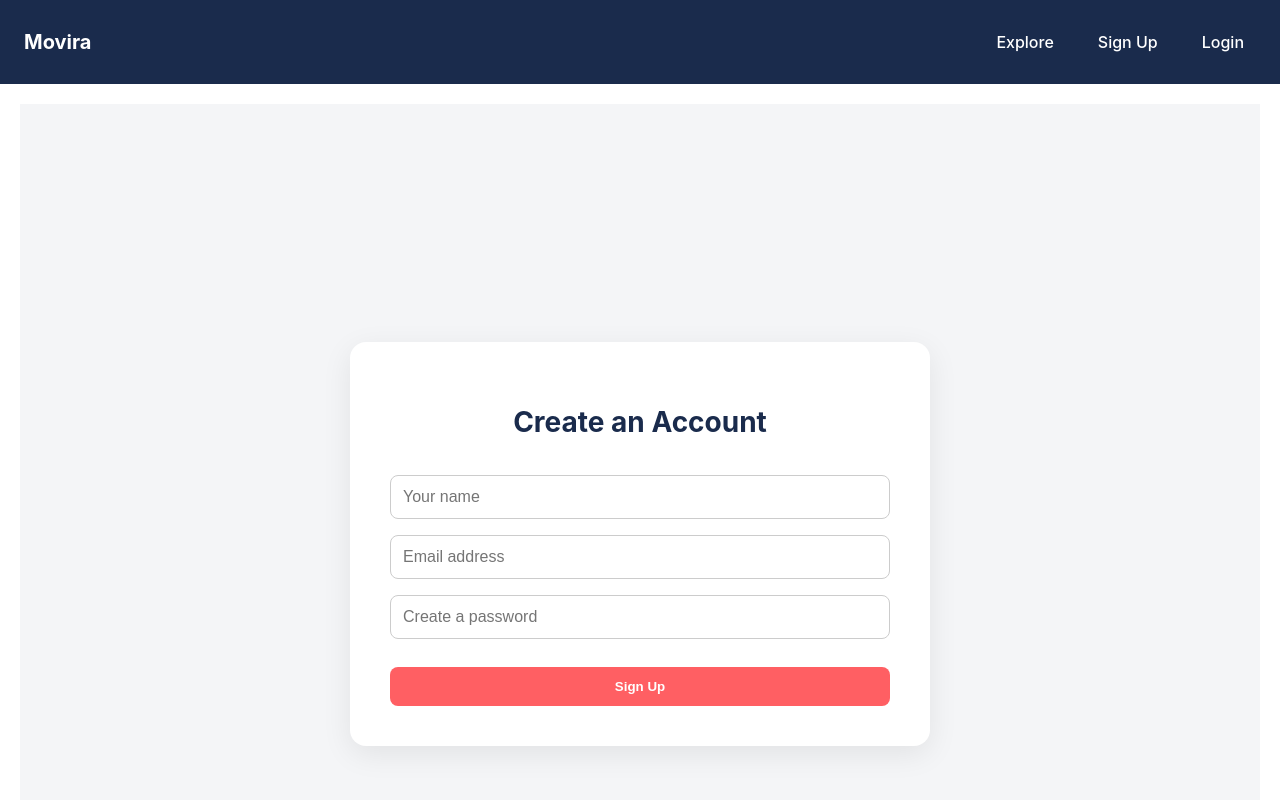
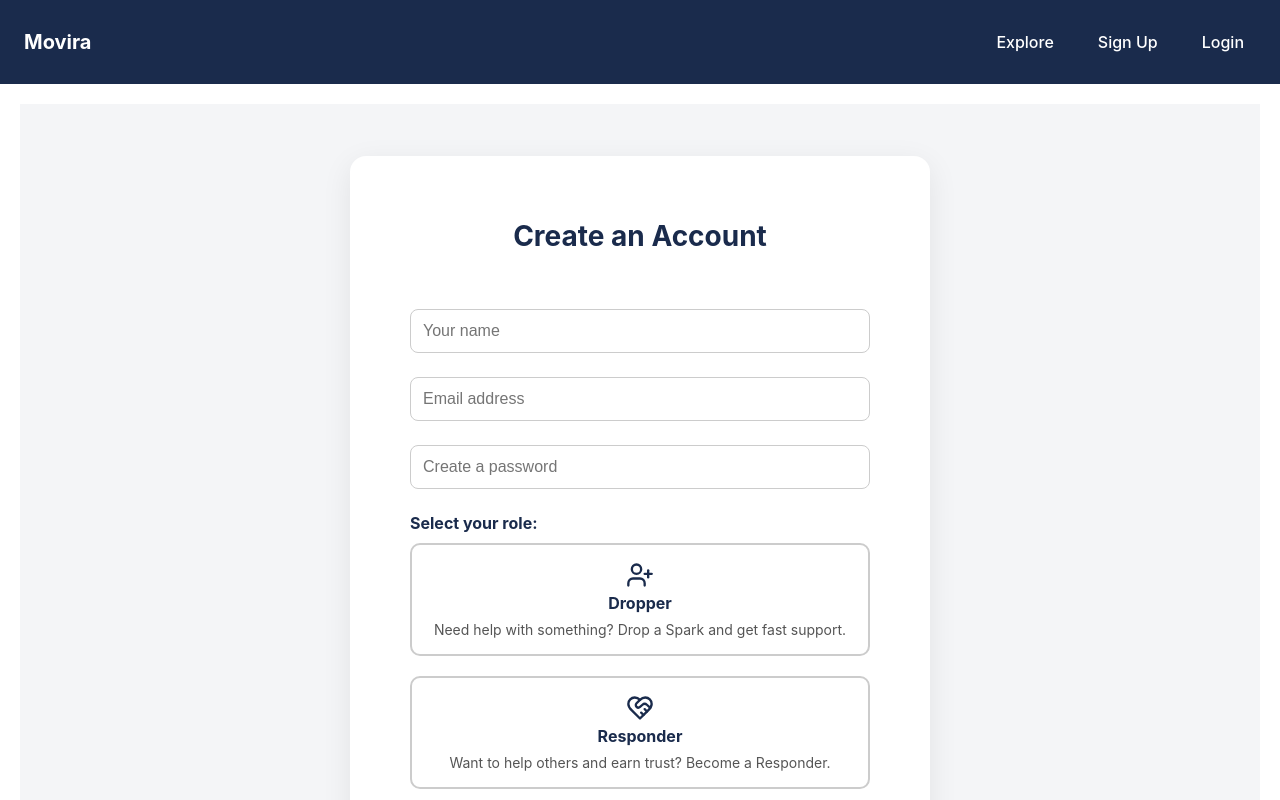
Before and after one commit to ptengelmann/Movira, a React (Vite) app in the folder client/: page /signup in a window 1280 px wide. Shown: the top 800 px of the page. Built offline with nearby package versions, Linux system fonts and the light colour scheme.

Commit message:
Update Frontend SignUp page with the roles

```diff
--- a/client/src/pages/SignupPage.jsx
+++ b/client/src/pages/SignupPage.jsx
@@ -3,6 +3,8 @@ import axios from 'axios'
 import { useNavigate } from 'react-router-dom'
 import useUserStore from '../store/useUserStore'
 import AuthFormLayout from '../components/auth/AuthFormLayout'
+import styles from './SignupPage.module.css'
+import { UserPlus, HeartHandshake } from 'lucide-react'
 
 const SignupPage = () => {
   const navigate = useNavigate()
@@ -12,10 +14,15 @@ const SignupPage = () => {
     name: '',
     email: '',
     password: '',
+    role: '', // ✅ include role
   })
 
   const handleChange = (e) => {
     setForm({ ...form, [e.target.name]: e.target.value })
+  }
+
+  const handleRoleSelect = (role) => {
+    setForm({ ...form, role })
   }
 
   const handleSubmit = async (e) => {
@@ -38,7 +45,7 @@ const SignupPage = () => {
 
   return (
     <AuthFormLayout title="Create an Account">
-      <form onSubmit={handleSubmit} style={{ display: 'flex', flexDirection: 'column', gap: '16px' }}>
+      <form onSubmit={handleSubmit} className={styles.wrapper}>
         <input
           type="text"
           name="name"
@@ -63,9 +70,31 @@ const SignupPage = () => {
           onChange={handleChange}
           required
         />
-        <button type="submit" style={{ padding: '12px', fontWeight: 'bold', background: 'var(--pulse-coral)', color: 'white', borderRadius: '8px', border: 'none' }}>
-          Sign Up
-        </button>
+
+        <div>
+          <label><strong>Select your role:</strong></label>
+          <div className={styles.roleSelection}>
+            <div
+              className={`${styles.roleCard} ${form.role === 'dropper' ? styles.selected : ''}`}
+              onClick={() => handleRoleSelect('dropper')}
+            >
+              <UserPlus size={28} />
+              <div className={styles.roleTitle}>Dropper</div>
+              <div className={styles.roleDesc}>Need help with something? Drop a Spark and get fast support.</div>
+            </div>
+
+            <div
+              className={`${styles.roleCard} ${form.role === 'responder' ? styles.selected : ''}`}
+              onClick={() => handleRoleSelect('responder')}
+            >
+              <HeartHandshake size={28} />
+              <div className={styles.roleTitle}>Responder</div>
+              <div className={styles.roleDesc}>Want to help others and earn trust? Become a Responder.</div>
+            </div>
+          </div>
+        </div>
+
+        <button type="submit" className={styles.submitBtn}>Sign Up</button>
       </form>
     </AuthFormLayout>
   )
--- /dev/null
+++ b/client/src/pages/SignupPage.module.css
@@ -0,0 +1,56 @@
+.wrapper {
+    display: flex;
+    flex-direction: column;
+    gap: 24px;
+    padding: 20px;
+  }
+
+  .roleSelection {
+    display: flex;
+    gap: 20px;
+    flex-wrap: wrap;
+    margin-top: 10px;
+  }
+
+  .roleCard {
+    flex: 1;
+    min-width: 200px;
+    padding: 16px;
+    border: 2px solid #ccc;
+    border-radius: 10px;
+    text-align: center;
+    cursor: pointer;
+    transition: 0.3s;
+    background: #fff;
+  }
+
+  .roleCard:hover {
+    border-color: var(--motion-blue);
+  }
+
+  .roleCard.selected {
+    border-color: var(--pulse-coral);
+    background: #fff4f4;
+  }
+
+  .roleTitle {
+    font-weight: bold;
+    font-size: 16px;
+    margin-bottom: 8px;
+  }
+
+  .roleDesc {
+    font-size: 14px;
+    color: #555;
+  }
+
+  .submitBtn {
+    padding: 12px;
+    font-weight: bold;
+    background: var(--pulse-coral);
+    color: white;
+    border-radius: 8px;
+    border: none;
+    cursor: pointer;
+    margin-top: 20px;
+  }
```
